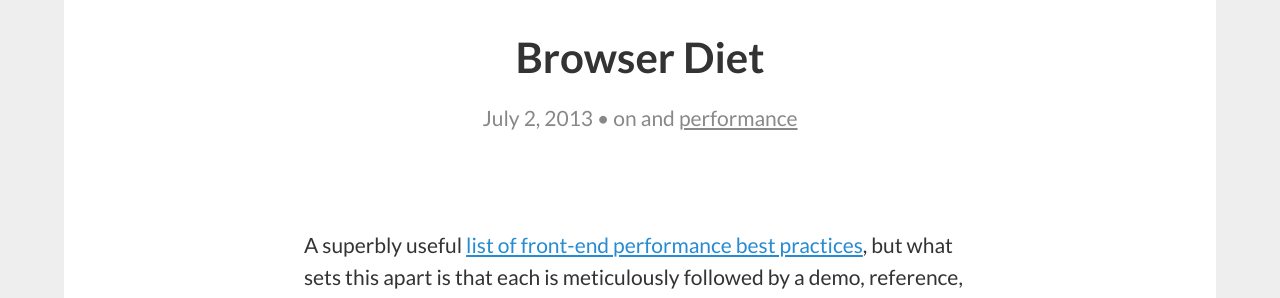
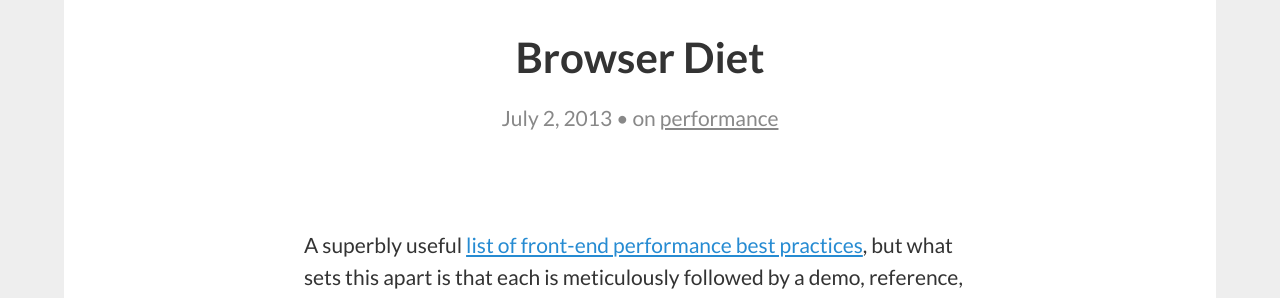
Before and after one commit to stevegrossi/stevegrossi.github.io, a Jekyll site: the page built from _posts/2013-07-02-browser-diet.markdown, in a window 1280 px wide. Shown: the part 314-612 px from the top of the page. Built offline with Jekyll 4.4.1, drawn with Linux system fonts in a browser that asks for light colours; comment, search, counter and statistics services are not loaded; part of the change alters nothing that is shown.

Commit message:
Fix extra “and” when listing one tag

```diff
--- a/_layouts/post.html
+++ b/_layouts/post.html
@@ -10,7 +10,7 @@ layout: default
       {% if page.tags %}
         &bull; on
         {% for tag in page.tags %}
-          {% if forloop.index == forloop.length %}and{% endif %}
+          {% if forloop.last == true and forloop.first == false %}and{% endif %}
           <a href="/tags/#{{ tag | slugify }}">{{ tag }}</a>{% if forloop.index < forloop.length and forloop.length > 2 %},{% endif %}
         {% endfor %}
       {% endif %}
```
